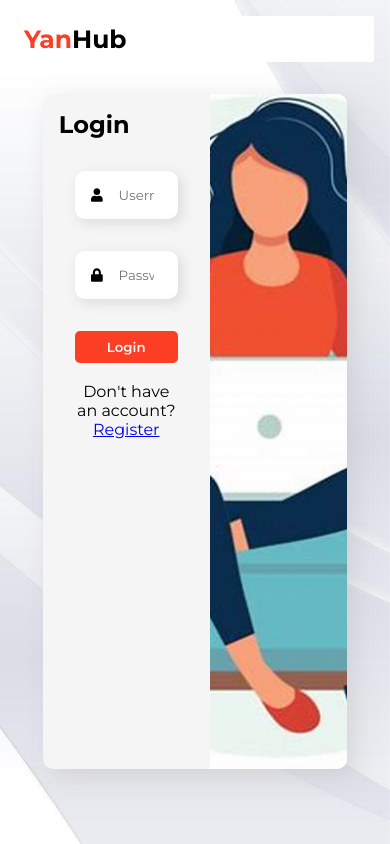
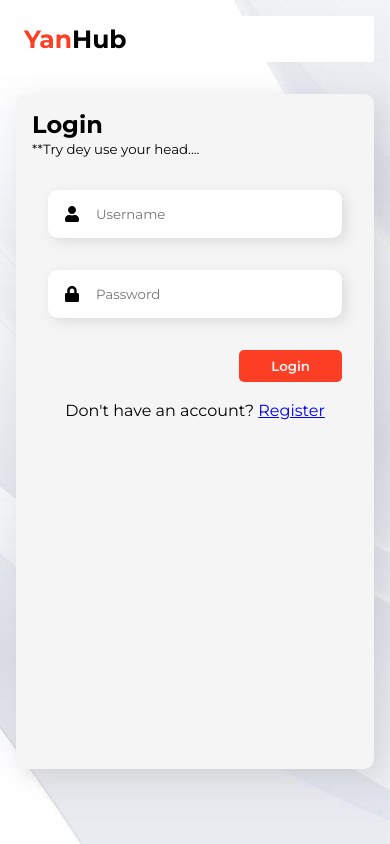
Before and after one commit to lawrencejr5/yanhub, a React (Create React App) app in the folder client/: page /login in a window 390 px wide. Built offline with nearby package versions, Linux system fonts and the light colour scheme.

Commit message:
responsiveness of login/register

```diff
--- a/client/src/index.css
+++ b/client/src/index.css
@@ -684,7 +684,7 @@ main {
   box-shadow: var(--box-shadow);
   width: 85%;
   height: 80vh;
-  background-color: var(--secondary2);
+  background-color: var(--secondary3);
   border-radius: 10px;
   display: grid;
   grid-template-columns: 1fr 1fr;
@@ -715,7 +715,7 @@ main {
   margin: 2rem 0;
   display: flex;
   align-items: center;
-  background-color: var(--secondary3);
+  background-color: var(--secondary2);
   box-shadow: var(--box-shadow2);
   border-radius: 10px;
   padding: 0.5rem 1rem;
--- a/client/src/index.responsive.css
+++ b/client/src/index.responsive.css
@@ -1,5 +1,6 @@
 /* Responsive Design */
 @media screen and (max-width: 1121px) {
+  /* Nav component */
   .grid-body {
     display: block;
   }
@@ -10,6 +11,7 @@
     display: none;
   }
 
+  /* Greet component */
   .greet-component {
     margin-top: 4rem;
   }
@@ -17,10 +19,12 @@
     display: grid;
   }
 
+  /* Edit details modal */
   .edit-modal-container .edit-modal .inp-holder input {
     width: 100%;
   }
 
+  /* Back nav component */
   .back-nav-container {
     left: 0;
     display: flex;
@@ -41,6 +45,16 @@
 }
 
 @media screen and (max-width: 800px) {
+  /* Register */
+  .register-main .container {
+    grid-template-columns: 0.6fr 1fr;
+  }
+
+  /* Login */
+  .login-main .container {
+    grid-template-columns: 1fr 0.6fr;
+  }
+
   /* Dashboard */
   .dashboard-main .body .layout {
     display: grid;
@@ -62,7 +76,28 @@
   }
 }
 
+@media screen and (max-width: 600px) {
+  /* Register */
+  .register-main .container {
+    grid-template-columns: 1fr;
+  }
+
+  .register-main .lhs {
+    display: none;
+  }
+
+  /* Login */
+  .login-main .container {
+    grid-template-columns: 1fr;
+  }
+
+  .login-main .rhs {
+    display: none;
+  }
+}
+
 @media screen and (max-width: 530px) {
+  /* Users */
   .users-main .user-box {
     width: 100%;
   }
@@ -72,10 +107,12 @@
     grid-template-columns: 1fr;
   }
 
+  /* Edit details modal */
   .edit-modal-container .edit-modal form .inp-handler {
     grid-template-columns: 1fr;
   }
 
+  /* Vid details modal */
   .vid-details-container {
     padding: 0;
   }
@@ -85,6 +122,16 @@
 }
 
 @media screen and (max-width: 450px) {
+  /* Register */
+  .register-main .container {
+    width: 100%;
+  }
+
+  /* Login */
+  .login-main .container {
+    width: 100%;
+  }
+
   /* Dashboard */
   .dashboard-main .body .layout {
     display: grid;
--- a/client/src/pages/Login.jsx
+++ b/client/src/pages/Login.jsx
@@ -14,6 +14,7 @@ const Login = () => {
         <section className="container">
           <div className="lhs">
             <h2>Login</h2>
+            <small>**Try dey use your head....</small>
             <form action="">
               <div className="inp-handler">
                 <FaUser className="icon" />
--- a/client/src/pages/Register.jsx
+++ b/client/src/pages/Register.jsx
@@ -15,6 +15,7 @@ const Register = () => {
           <div className="lhs"></div>
           <div className="rhs">
             <h2>Register</h2>
+            <small>**Try dey use your head....</small>
             <form action="">
               <div className="inp-handler">
                 <FaUser className="icon" />
```
